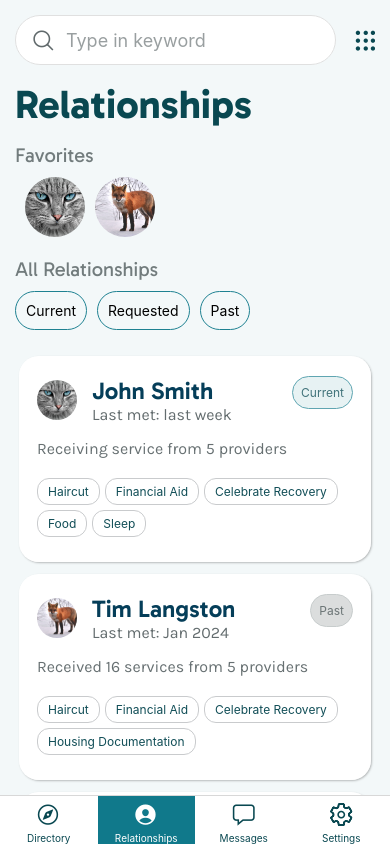
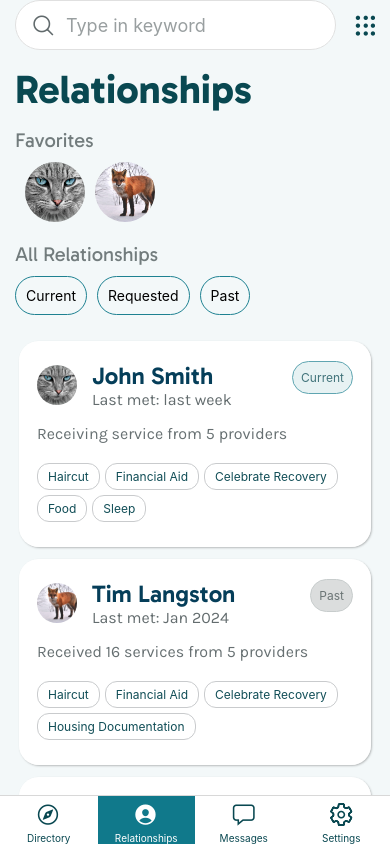
Before and after one commit to Valyria-Studios/ellis_app, a React Native app in the folder App/: screen /Relationships in a window 390 px wide. Built offline with nearby package versions, Linux system fonts and the light colour scheme.

Commit message:
globalstyle for Home and Relationships container

```diff
--- a/App/screens/Home.js
+++ b/App/screens/Home.js
@@ -98,7 +98,7 @@ export default function App() {
   };
 
   return (
-    <SafeAreaView style={styles.container}>
+    <SafeAreaView style={globalstyles.container}>
       <View style={globalstyles.searchSection}>
         <View style={globalstyles.searchContainer}>
           <Icon
@@ -238,13 +238,6 @@ export default function App() {
 }
 
 const styles = StyleSheet.create({
-  container: {
-    flex: 1,
-    backgroundColor: "#f3f8f9",
-    padding: 15,
-    paddingBottom: 0,
-  },
-
   scrollerContainer: {
     paddingVertical: 10,
   },
--- a/App/screens/Relationships.js
+++ b/App/screens/Relationships.js
@@ -30,7 +30,7 @@ const RelationshipPage = () => {
   };
 
   return (
-    <SafeAreaView style={styles.container}>
+    <SafeAreaView style={globalstyles.container}>
       <ScrollView showsVerticalScrollIndicator={false}>
         <View style={globalstyles.searchSection}>
           <View style={globalstyles.searchContainer}>
@@ -191,13 +191,6 @@ const RelationshipPage = () => {
 };
 
 const styles = StyleSheet.create({
-  container: {
-    flex: 1,
-    backgroundColor: "#f3f8f9",
-    padding: 15,
-    paddingBottom: 0,
-  },
-
   relationshipsContainer: {
     marginVertical: 15,
   },
--- a/App/shared/globalStyles.js
+++ b/App/shared/globalStyles.js
@@ -1,6 +1,14 @@
 import { StyleSheet } from "react-native";
 
 const globalstyles = StyleSheet.create({
+  container: {
+    flex: 1,
+    backgroundColor: "#f3f8f9",
+    padding: 15,
+    paddingTop: 0,
+    paddingBottom: 0,
+  },
+
   searchIcon: {
     paddingHorizontal: 10,
   },
```
